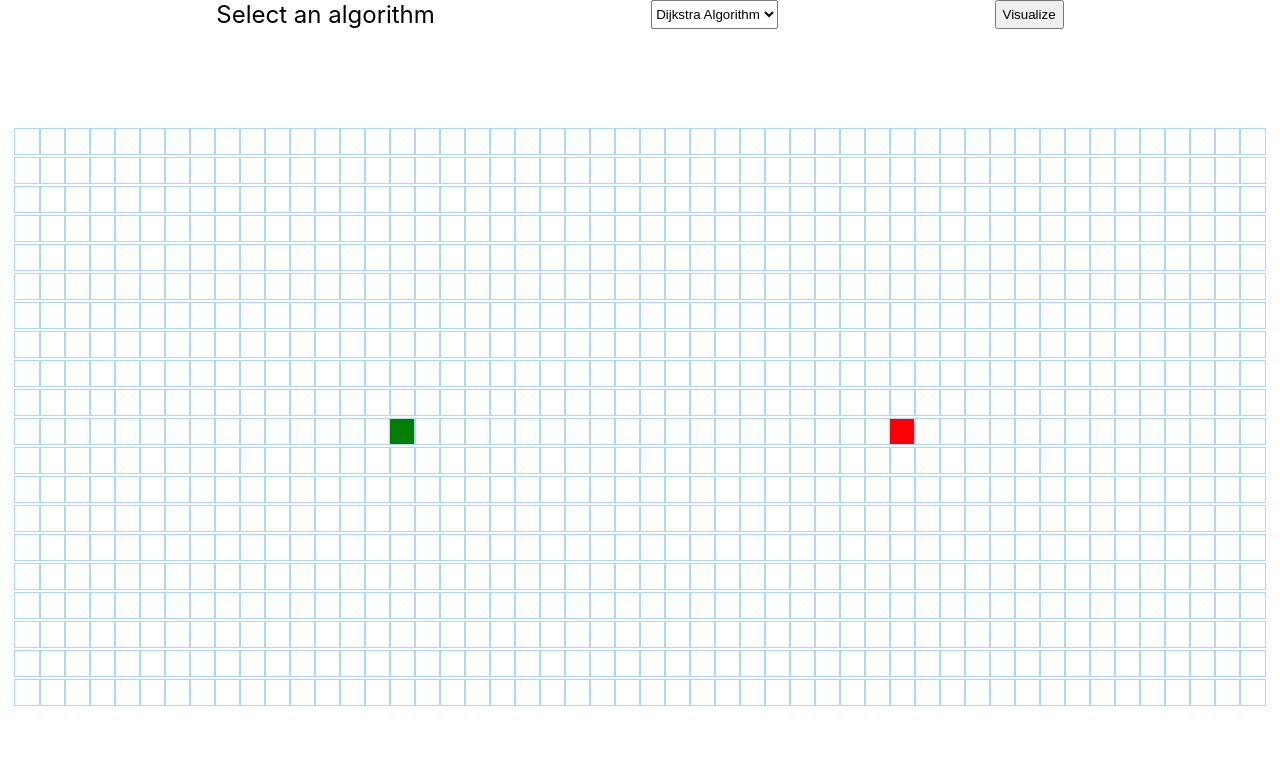
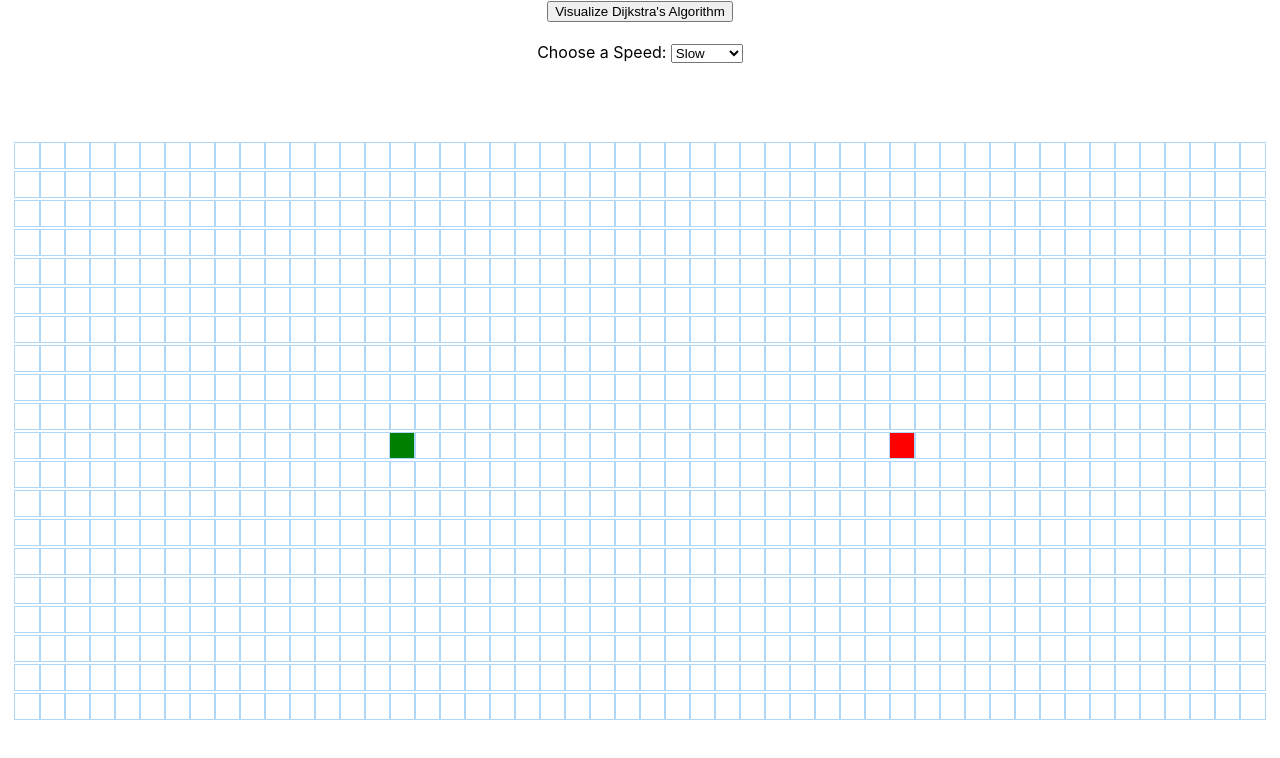
Before and after one commit to sakshi-dhamija/Pathfinder-Visualiser, a React (Create React App) app: page / in a window 1280 px wide. Shown: the top 758 px of the page. Built offline with nearby package versions, Linux system fonts and the light colour scheme.

Commit message:
Trying to resolve merge conflict

```diff
--- a/src/PathfindingVisualiser/PathfindingVisualiser.css
+++ b/src/PathfindingVisualiser/PathfindingVisualiser.css
@@ -1,9 +1,6 @@
 .grid {
-  margin: 100px 0 0;
+  margin: 80px 0 0;
 }
-.dropDown {
-  display: flex;
-  flex-direction: row;
-  justify-content: space-evenly;
-  font-size: x-large;
+.speed {
+  margin-top: 20px;
 }
--- a/src/PathfindingVisualiser/PathfindingVisualiser.jsx
+++ b/src/PathfindingVisualiser/PathfindingVisualiser.jsx
@@ -92,22 +92,23 @@ export default class PathfindingVisualiser extends Component {
 
     return (
       <>
-        <div className = "dropDown">
-          <label>Select an algorithm</label>
-          <select id="algos">
-            <option value="Dijkstra">
-                Dijkstra Algorithm
-            </option>
-            <option value="Algo2">
-                Algorithm 2
-            </option>
-            <option value="Algo3">
-                Algorithm 3
-            </option>
+      <button onClick={() => this.visualizeDijkstra()}>
+          Visualize Dijkstra's Algorithm
+        </button>
+
+        {/* Dropdown menu to select speed */}
+
+        <div className="speed">
+          <label for="speed">Choose a Speed: </label>
+          <select
+          name="speed"
+          value={this.state.speed}
+          onChange={this.handleSpeedChange}
+          >
+            <option value="slow">Slow</option>
+            <option value="avg">Average</option>
+            <option value="fast">Fast</option>
           </select>
-          <button onClick={() => this.chooseAlgorithm()}>
-                Visualize
-          </button>
         </div>
 
         <div className="grid">
```
